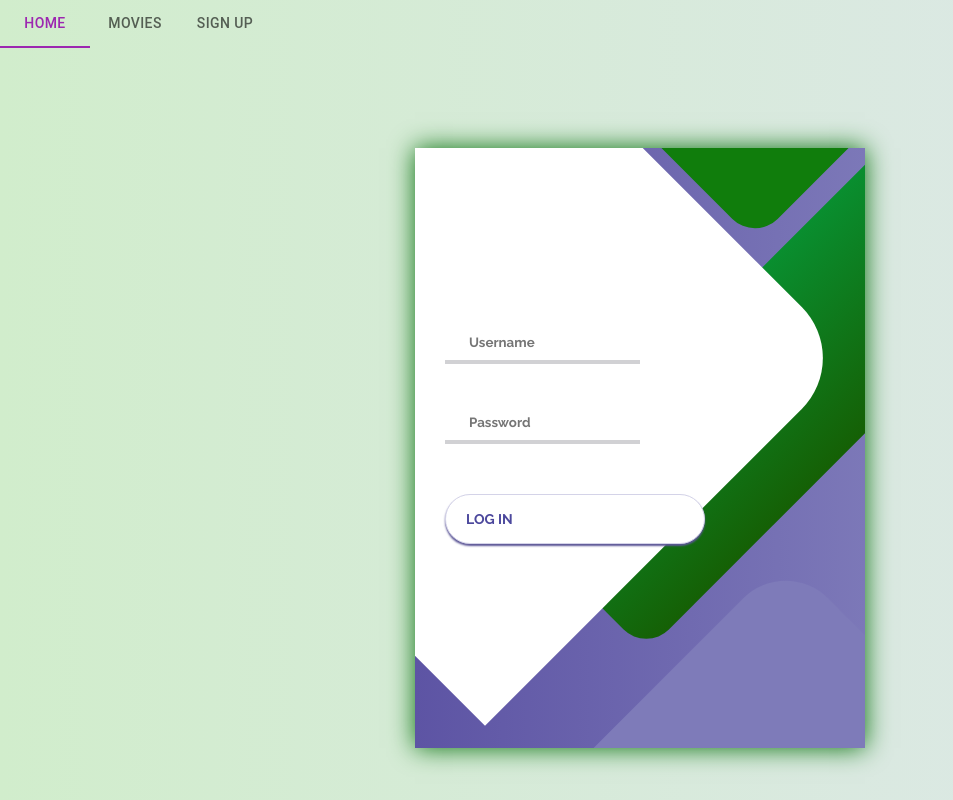
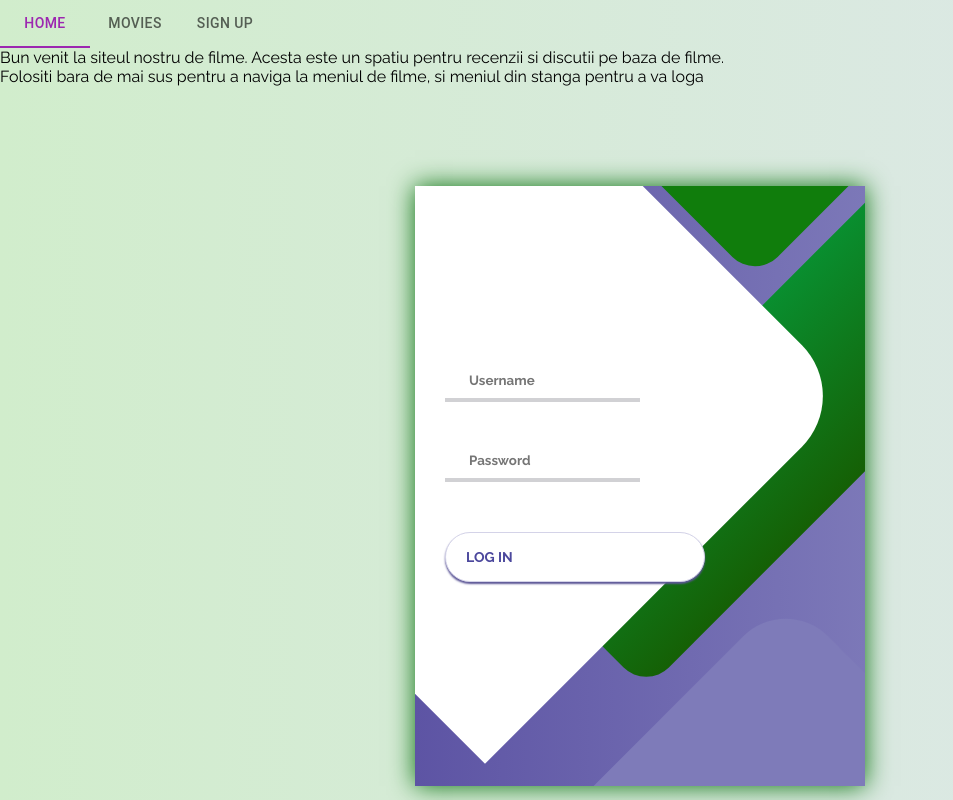
Before and after one commit to Zeratul20/mds_project, a React (Create React App) app in the folder app/: page / in a window 1280 px wide. Shown: the top 800 px of the page, without its empty margins (0-953 px from the left). Built offline with nearby package versions, Linux system fonts and the light colour scheme.

Commit message:
Home Integrated

```diff
--- a/app/src/views/home.tsx
+++ b/app/src/views/home.tsx
@@ -10,6 +10,23 @@ export const Home = ({ isLoaded, setIsLoaded, userId, setUserId }: any) => {
   };
   return (
     <div>
+      <main>
+        <section id="Despre">
+          <p>Bun venit la siteul nostru de filme. Acesta este un spatiu pentru recenzii si discutii pe baza de filme.</p>
+          <p>Folositi bara de mai sus pentru a naviga la meniul de filme, si meniul din stanga pentru a va loga</p>
+        </section>
+        {/* <section id="Filme">
+          <ul><h3>Link pentru reviewuri la filmele noastre preferate</h3>
+            <li>Amadeus</li>
+            <li>Cetateanul Kane</li>
+            <li>Vertigo</li>
+            <li>Schindler's List</li>
+            <li>2001 A Space Odyssey</li>
+          </ul>
+        </section>
+        <section id="mesajeRecente">
+          Cele mai populare mesaje in ultimele 24h:
+        </section>*/}
         <section id="login">
           {!isLoaded ? (
             <Login setIsLoaded={setIsLoaded} setUserId={setUserId} />
@@ -19,6 +36,7 @@ export const Home = ({ isLoaded, setIsLoaded, userId, setUserId }: any) => {
             </div>
           )}
         </section>
+      </main>
       <footer>
         <h3>Contact:</h3>
         <ul>
```
Lines whose indentation alone changed are shown as unchanged.
